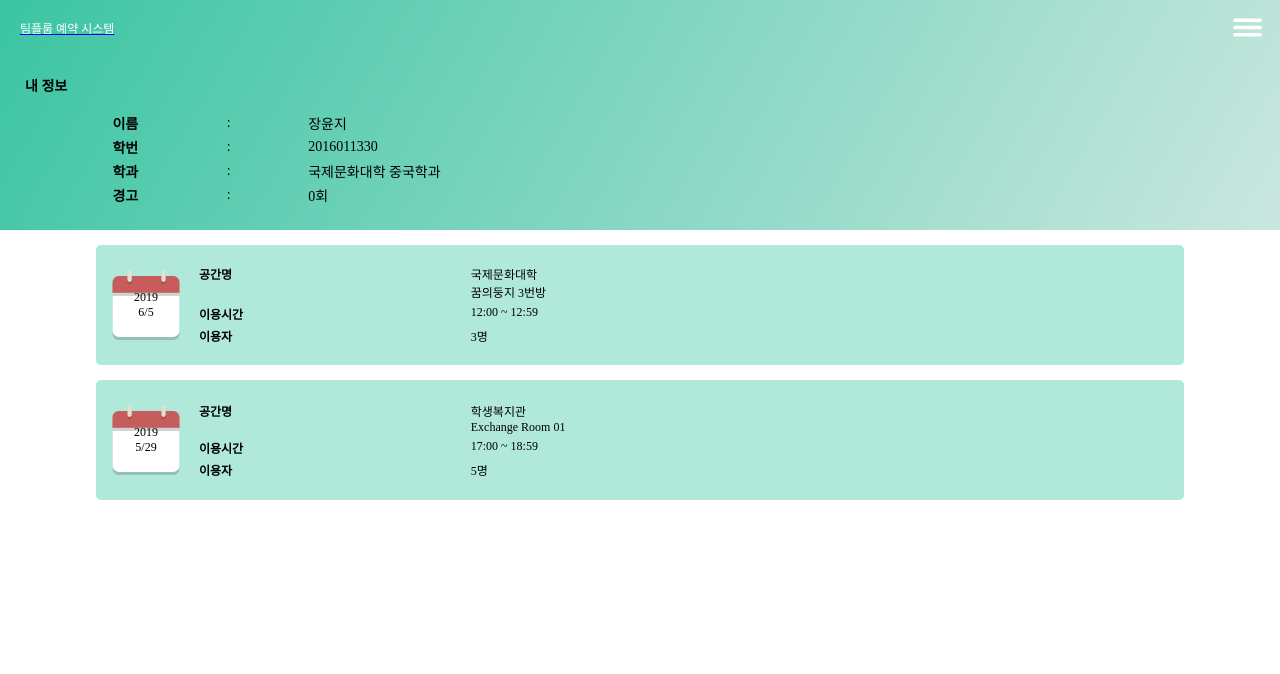
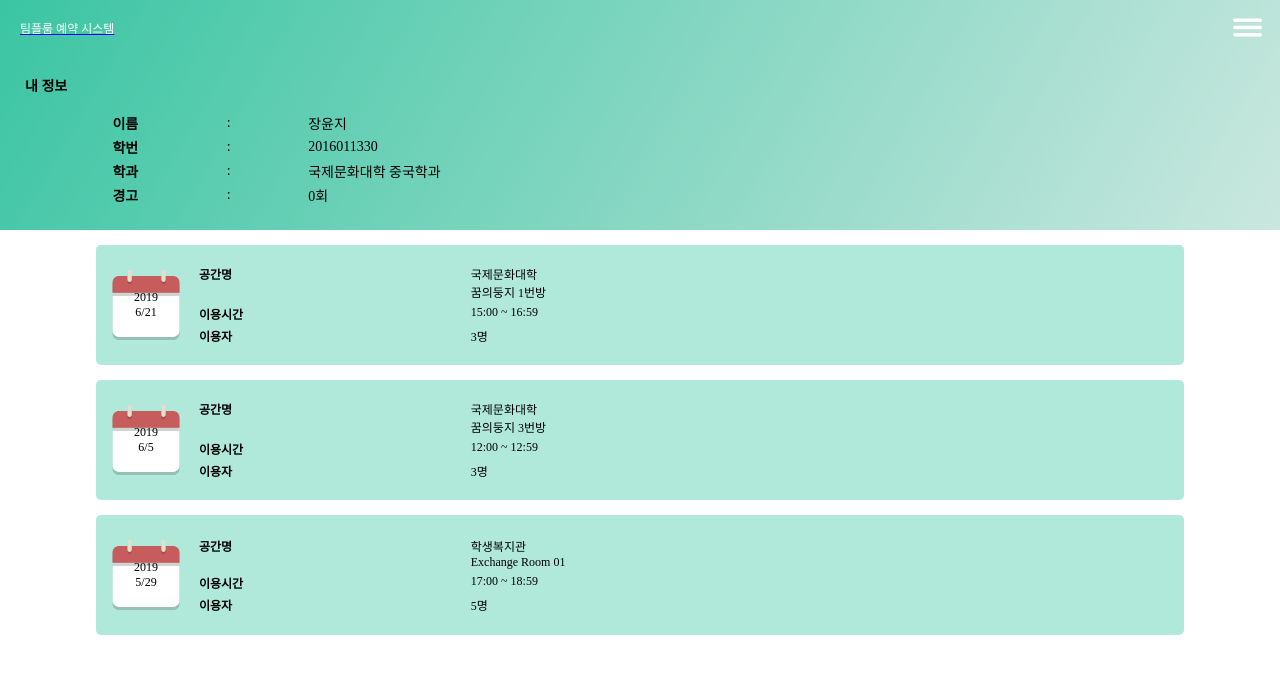
Before and after one commit to yjnim/studyroom_reservation, a Django app: page /record/ in a window 1280 px wide. Shown: the top 674 px of the page. Run offline with Django 3.2, Linux system fonts and the light colour scheme; the visitor is signed in with stand-in values (Sample User, id 1).

Commit message:
발표준비

```diff
--- a/stdroomres/templates/record.html
+++ b/stdroomres/templates/record.html
@@ -39,6 +39,37 @@
 	</div>
 
 	<!-- 내가 예약한 기록 표시 -->
+
+	<div class="container">
+		<div class="record_div">
+
+			<!-- 예약한 날짜 -->
+			<div class="record_day">
+				<img src="{% static 'img/calendar.svg' %}" alt="날짜 표시">
+				<p>2019<br>6/21</p>
+			</div>
+
+			<div class="record_info">
+				<table class="record_table">
+
+					<tr>
+						<th>공간명</th>
+						<td>국제문화대학<br>꿈의둥지 1번방</td>
+					</tr>
+					<tr>
+						<th>이용시간</th>
+						<td>15:00 ~ 16:59</td>
+					</tr>
+					<tr>
+						<th>이용자</th>
+						<td>3명</td>
+					</tr>
+
+				</table>
+			</div>
+		</div>
+	</div>
+
 	<div class="container">
 		<div class="record_div">
 
@@ -99,6 +130,8 @@
 		</div>
 	</div>
 
+
+
 </div>
 
 {% endblock %}
--- a/stdroomres/templates/resconfirm.html
+++ b/stdroomres/templates/resconfirm.html
@@ -25,7 +25,7 @@
 			<tr>
 				<th style="vertical-align: top;">시간</th>
 				<td style="vertical-align: top;" class="info_colon"> : </td>
-				<td class="info_content_td">5월 27일<br>15:00 ~ 16:59</td>
+				<td class="info_content_td">6월 21일<br>15:00 ~ 16:59</td>
 			</tr>
 
 			<tr>
```
